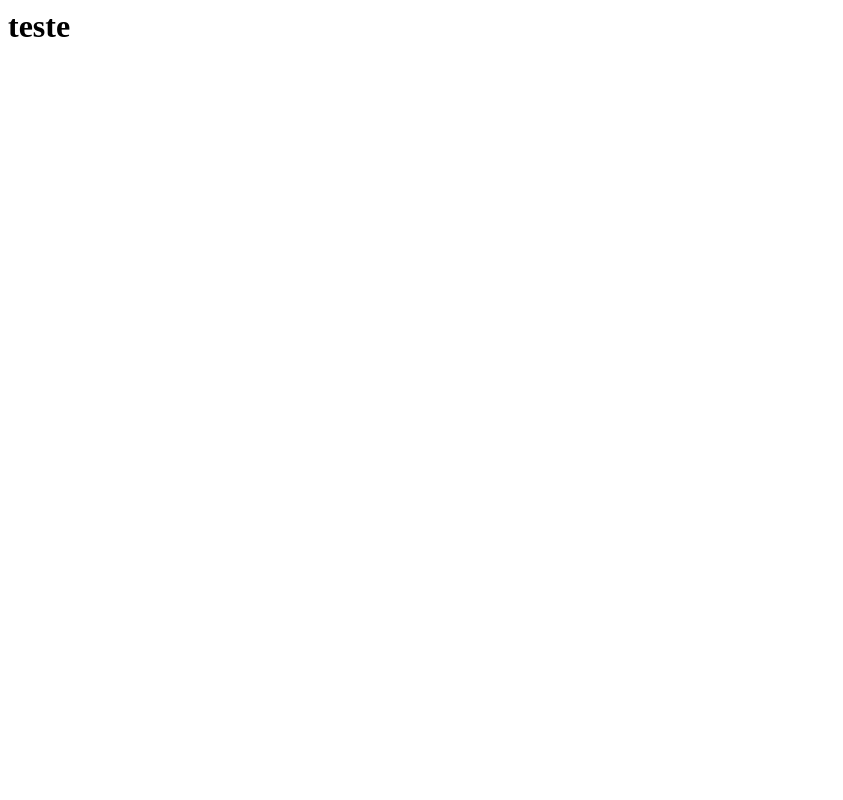
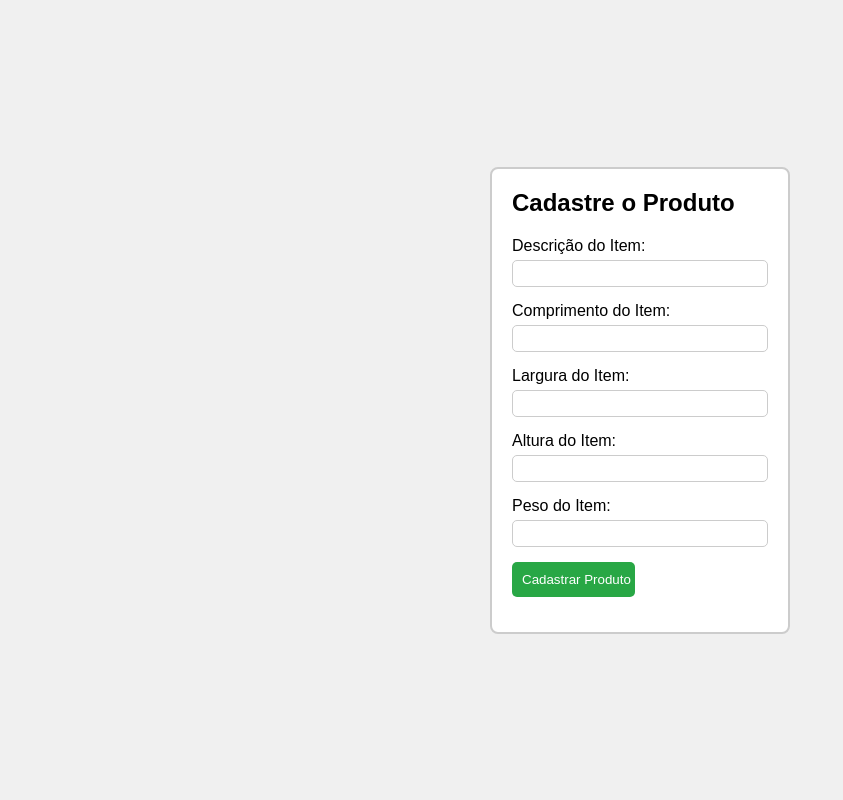
Before and after one commit to MatheusCastroo/ProjetoCaixa, a PHP site: page /cadastro_produto.php in a window 1280 px wide. Before the commit the part shown is almost empty. Shown: the whole page, without its empty margins (0-843 px from the left). Run offline with PHP 8.4, Linux system fonts and the light colour scheme.

Commit message:
Formulário de cadastro inserido e ajustes no css

```diff
--- /dev/null
+++ b/cadastro_action_produto.php
@@ -0,0 +1,3 @@
+<?php
+
+?>
--- a/cadastro_produto.php
+++ b/cadastro_produto.php
@@ -1 +1,44 @@
-<h1> teste </h1>
+<!DOCTYPE html>
+<html lang="pt-br">
+
+<head>
+    <meta charset="UTF-8">
+    <meta name="viewport" content="width=device-width, initial-scale=1.0">
+    <title>Projeto Caixa</title>
+    <link href="style.css" rel="stylesheet">
+</head>
+
+<body>
+    <div class="container">
+        <div class="form">
+            <form method="post" action="cadastro_action_produto.php">
+                <h2>Cadastre o Produto</h2>
+                <div class="input-group">
+                    <label for="item-cadastro">Descrição do Item:</label>
+                    <input type="text" name="item-cadastro" id="item-cadastro">
+                </div>
+                <div class="input-group">
+                    <label for="comprimento-cadastro">Comprimento do Item:</label>
+                    <input type="number" name="comprimento-cadastro" id="comprimento-cadastro" step="any">
+                </div>
+                <div class="input-group">
+                    <label for="largura-cadastro">Largura do Item:</label>
+                    <input type="number" name="largura-cadastro" id="largura-cadastro" step="any">
+                </div>
+                <div class="input-group">
+                    <label for="altura-cadastro">Altura do Item:</label>
+                    <input type="number" name="altura-cadastro" id="altura-cadastro" step="any">
+                </div>
+                <div class="input-group">
+                    <label for="peso-cadastro">Peso do Item:</label>
+                    <input type="number" name="peso-cadastro" id="peso-cadastro" step="any">
+                </div>
+                <div class="button-container">
+                    <input type="submit" class="button cadastrar" name="cadastro_produto" value="Cadastrar Produto">
+                </div>
+            </form>
+        </div>
+    </div>
+</body>
+
+</html>
--- a/style.css
+++ b/style.css
@@ -9,14 +9,14 @@ body {
     background-color: #f0f0f0;
 }
 
-.principal {
+.container {
     display: flex;
     justify-content: center;
     align-items: center;
     height: 100vh;
 }
 
-.container {
+.form {
     background-color: #fff;
     border: 2px solid #ccc;
     border-radius: 8px;
@@ -32,23 +32,53 @@ h2 {
 .select-container {
     margin-bottom: 15px; /* Adiciona espaço abaixo da barra de seleção */
 }
+.input-group {
+    margin-bottom: 15px;
+}
+
+.input-group label {
+    display: block;
+    margin-bottom: 5px;
+}
+
+.input-group input {
+    width: 100%;
+    padding: 5px;
+    border: 1px solid #ccc;
+    border-radius: 5px;
+}
+
+.button-container {
+    margin-top: 15px;
+}
+
 
 .select-container select {
     width: 100%;
     padding: 10px;
     border: 1px solid #ccc;
     border-radius: 5px;
-    margin-bottom: 20px;
+    margin-bottom: 0px;
+}
+
+.select-quantidade input[type="number"] {
+    width: 100%;
+    padding: 10px;
+    border: 1px solid #ccc;
+    border-radius: 5px;
+    margin-bottom: 10px;
 }
 
 .button-container {
     display: flex;
     justify-content: space-between;
-    margin-top: 15px; /* Adiciona espaço acima dos botões */
+    margin-top: 15px;
+    margin-bottom: 15px;
 }
 
 .button {
-    width: 48%;
+    display: inline-block; /* Adiciona botões lado a lado */
+    width: 48%; /* Reduz a largura para caber dois botões lado a lado */
     padding: 10px;
     border: none;
     border-radius: 5px;
```
Also changed, not shown: index.php (+12 -10 lines).
